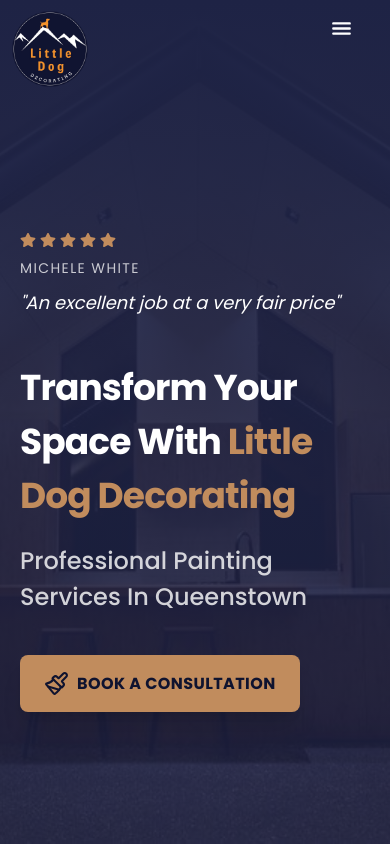
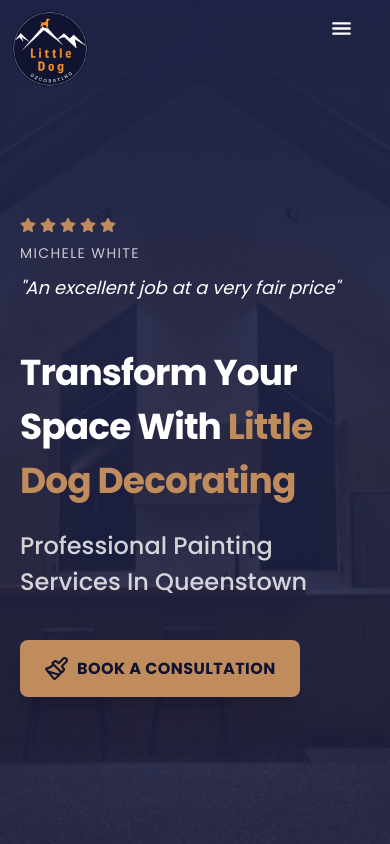
Before and after one commit to BradleyHam/little-dog-decorating, a Next.js app: page / in a window 390 px wide. Shown: the top 844 px of the page. Built offline with nearby package versions, Linux system fonts and the light colour scheme.

Commit message:
70 px padding

```diff
--- a/app/HomeComponents/Hero.tsx
+++ b/app/HomeComponents/Hero.tsx
@@ -11,7 +11,7 @@
 
     return (
         <div className="hero-container h-screen flex items-center justify-center ">
-            <div className="text-white px-5 flex flex-col items-start lg:items-center pt-[100px] lg:pt-[50px] ">
+            <div className="text-white px-5 flex flex-col items-start lg:items-center pt-[70px] lg:pt-[50px] ">
                 <HeroTestimonials />
                 <div className="heading-row flex flex-col mx-auto mt-4 lg:pt-[60px] text-center mb-[40px]">
                     <h1 ref={headingRef} className="text-4xl text-left lg:text-center text-brand-blue font-bold capitalize tracking-tight leading-normal font-poppins text-white">
```
